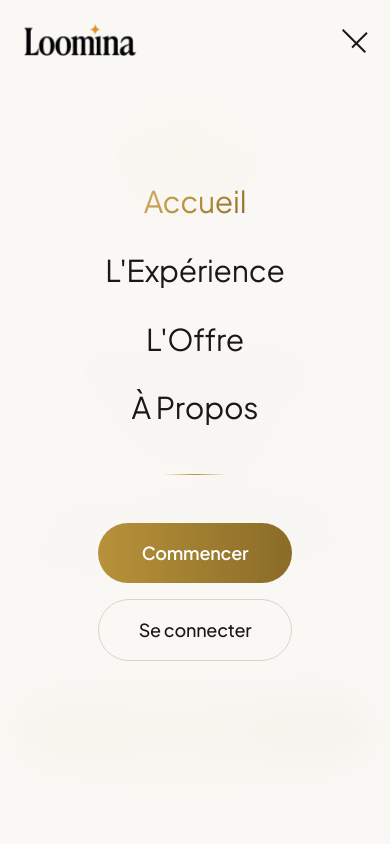
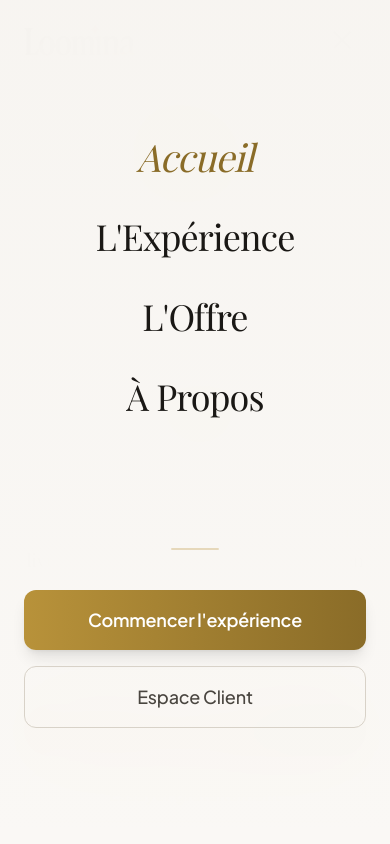
Before and after one commit to solalchetrit/loomina, a Next.js app: page / in a window 390 px wide. Both pictures are taken after a click on the button "Menu". Shown: the top 844 px of the page. Built offline with nearby package versions, Linux system fonts and the light colour scheme; a web font is replaced by a local one.

Commit message:
fix(Header): improve animation frame implementation, refine mobile menu design and fix scroll lock

```diff
--- a/components/Header.tsx
+++ b/components/Header.tsx
@@ -3,7 +3,7 @@
 import { useState, useEffect } from "react";
 import Link from "next/link";
 import Image from "next/image";
-import { motion, AnimatePresence } from "framer-motion";
+import { motion, AnimatePresence, Variants } from "framer-motion";
 import { usePathname } from "next/navigation";
 
 const NAV_LINKS = [
@@ -19,45 +19,94 @@ export default function Header() {
   const pathname = usePathname();
 
   useEffect(() => {
-    requestAnimationFrame(() => setIsScrolled(window.scrollY > 20));
-
+    // Throttled scroll handler
+    let ticking = false;
     const handleScroll = () => {
+      if (!ticking) {
+        window.requestAnimationFrame(() => {
           setIsScrolled(window.scrollY > 20);
+          ticking = false;
+        });
+        ticking = true;
+      }
     };
     window.addEventListener("scroll", handleScroll);
     return () => window.removeEventListener("scroll", handleScroll);
   }, []);
 
-  // Body scroll lock
+  // Body scroll lock with padding adjustment to prevent layout shift
   useEffect(() => {
     if (isOpen) {
+      const scrollbarWidth = window.innerWidth - document.documentElement.clientWidth;
       document.body.style.overflow = "hidden";
+      document.body.style.paddingRight = `${scrollbarWidth}px`;
     } else {
-      document.body.style.overflow = "unset";
+      // Small timeout to allow exit animation to start before unlocking
+      const timer = setTimeout(() => {
+        document.body.style.overflow = "";
+        document.body.style.paddingRight = "";
+      }, 0);
+      return () => clearTimeout(timer);
     }
     return () => {
-      document.body.style.overflow = "unset";
+      document.body.style.overflow = "";
+      document.body.style.paddingRight = "";
     };
   }, [isOpen]);
+
+  // Animation Variants
+  const menuVariants: Variants = {
+    closed: {
+      opacity: 0,
+      clipPath: "inset(0% 0% 100% 0%)",
+      transition: {
+        type: "spring",
+        stiffness: 400,
+        damping: 40,
+        when: "afterChildren",
+        staggerChildren: 0.05,
+        staggerDirection: -1
+      }
+    },
+    open: {
+      opacity: 1,
+      clipPath: "inset(0% 0% 0% 0%)",
+      transition: {
+        type: "spring",
+        stiffness: 300,
+        damping: 30,
+        when: "beforeChildren",
+        staggerChildren: 0.1,
+        delayChildren: 0.1
+      }
+    }
+  };
+
+  const itemVariants: Variants = {
+    closed: { opacity: 0, y: 20 },
+    open: { opacity: 1, y: 0, transition: { type: "spring", stiffness: 300, damping: 24 } }
+  };
 
   return (
     <>
       <motion.header
-        initial={{ y: 0, opacity: 1 }}
-        className={`fixed top-0 w-full transition-all duration-500 ${isOpen ? "z-[120]" : "z-50"} ${isScrolled
-          ? "bg-[var(--loomina-void)]/95 backdrop-blur-xl"
+        initial={{ y: -100, opacity: 0 }}
+        animate={{ y: 0, opacity: 1 }}
+        transition={{ duration: 0.8, ease: [0.16, 1, 0.3, 1] }}
+        className={`fixed top-0 w-full transition-all duration-500 z-[900] ${isScrolled || isOpen
+          ? "bg-[var(--loomina-void)]/80 backdrop-blur-xl border-b border-[var(--loomina-mist)]/20"
           : "bg-transparent"
           }`}
       >
         <div className={`mx-auto flex items-center justify-between px-6 transition-all duration-500 ${isScrolled ? "h-16" : "h-20"} max-w-7xl`}>
           {/* Logo */}
-          <Link href="/" className="relative z-10 flex shrink-0 items-center group">
+          <Link href="/" className="relative z-[920] flex shrink-0 items-center group" onClick={() => setIsOpen(false)}>
             <div className="relative h-8 w-40">
               <Image
                 src="/header-logo-trimmed.png"
                 alt="Logo Loomina"
                 fill
-                className="object-contain object-left transition-all duration-300 group-hover:opacity-70"
+                className="object-contain object-left transition-all duration-300 group-hover:opacity-80"
                 priority
                 sizes="(max-width: 768px) 144px, 192px"
               />
@@ -74,7 +123,7 @@ export default function Header() {
                 px-5 py-2.5 rounded-full
                 text-sm font-medium transition-all duration-300 ease-out
                 ${pathname === item.href
-                    ? "text-[var(--text-primary)] bg-[var(--loomina-mist)]/50"
+                    ? "text-[var(--text-primary)] bg-[var(--loomina-mist)]/50 shadow-sm"
                     : "text-[var(--text-secondary)] hover:text-[var(--text-primary)] hover:bg-[var(--loomina-mist)]/30"
                   }
               `}
@@ -94,7 +143,8 @@ export default function Header() {
               bg-gradient-to-r from-[var(--loomina-gold)] to-[var(--loomina-gold-dark)]
               text-white font-sans font-semibold text-sm
               transition-all duration-300
-              hover:shadow-lg hover:shadow-[var(--loomina-gold)]/20 hover:scale-105
+              shadow-md shadow-[var(--loomina-gold)]/20
+              hover:shadow-lg hover:shadow-[var(--loomina-gold)]/30 hover:-translate-y-0.5
             "
             >
               Commencer
@@ -107,7 +157,7 @@ export default function Header() {
               border border-[var(--loomina-mist)] text-[var(--text-secondary)]
               text-sm font-medium
               transition-all duration-300
-              hover:border-[var(--loomina-gold)] hover:text-[var(--loomina-gold)]
+              hover:border-[var(--loomina-gold)] hover:text-[var(--loomina-gold)] hover:bg-[var(--loomina-void)]
             "
             >
               Se connecter
@@ -117,17 +167,22 @@ export default function Header() {
           {/* MOBILE BURGER BUTTON */}
           <button
             onClick={() => setIsOpen(!isOpen)}
-            className="md:hidden relative z-[120] flex items-center justify-center w-10 h-10 -mr-2"
+            className="md:hidden relative z-[920] flex flex-col items-center justify-center w-12 h-12 rounded-full hover:bg-[var(--loomina-mist)]/20 transition-colors"
             aria-label="Menu"
+            aria-expanded={isOpen}
           >
-            <div className="flex flex-col gap-1.5 w-8 items-end justify-center">
+            <div className="flex flex-col gap-[5px] w-6 items-center justify-center">
               <motion.span
-                animate={isOpen ? { rotate: 45, y: 5 } : { rotate: 0, y: 0 }}
-                className="w-full h-0.5 bg-[var(--text-primary)] block origin-center transition-all duration-500 ease-[0.16,1,0.3,1]"
+                animate={isOpen ? { rotate: 45, y: 7 } : { rotate: 0, y: 0 }}
+                className="w-full h-[2px] bg-[var(--text-primary)] block origin-center transition-all duration-300 ease-out rounded-full"
               />
               <motion.span
-                animate={isOpen ? { rotate: -45, y: -4 } : { rotate: 0, y: 0 }}
-                className="w-2/3 h-0.5 bg-[var(--text-primary)] block origin-center transition-all duration-500 ease-[0.16,1,0.3,1]"
+                animate={isOpen ? { opacity: 0, x: 10 } : { opacity: 1, x: 0 }}
+                className="w-full h-[2px] bg-[var(--text-primary)] block origin-center transition-all duration-300 ease-out rounded-full"
+              />
+              <motion.span
+                animate={isOpen ? { rotate: -45, y: -7 } : { rotate: 0, y: 0 }}
+                className="w-full h-[2px] bg-[var(--text-primary)] block origin-center transition-all duration-300 ease-out rounded-full"
               />
             </div>
           </button>
@@ -135,39 +190,31 @@ export default function Header() {
         </div>
       </motion.header>
 
-      {/* MOBILE FULLSCREEN MENU - Moved outside header to avoid backdrop-filter constraints */}
+      {/* MOBILE FULLSCREEN MENU */}
       <AnimatePresence>
         {isOpen && (
           <motion.div
-            initial={{ opacity: 0 }}
-            animate={{ opacity: 1 }}
-            exit={{ opacity: 0 }}
-            transition={{ duration: 0.3 }}
-            className="fixed inset-0 z-[110] flex flex-col items-center justify-center md:hidden"
+            initial="closed"
+            animate="open"
+            exit="closed"
+            variants={menuVariants}
+            className="fixed inset-0 z-[910] flex flex-col pt-32 pb-10 px-6 md:hidden bg-[var(--loomina-void)]/98 backdrop-blur-2xl"
           >
-            {/* Backdrop Blur */}
-            <div className="absolute inset-0 bg-[#faf8f5]/95 backdrop-blur-xl" />
+            {/* Background Texture/Gradient for Premium Feel */}
+            <div className="absolute inset-0 z-0 bg-gradient-to-b from-[var(--loomina-mist)]/10 to-transparent pointer-events-none" />
 
-            <nav className="relative z-10 flex flex-col items-center gap-8">
-              {NAV_LINKS.map((item, index) => (
-                <motion.div
-                  key={item.href}
-                  initial={{ opacity: 0, y: 20 }}
-                  animate={{ opacity: 1, y: 0 }}
-                  exit={{ opacity: 0, y: 10 }}
-                  transition={{
-                    animate: { delay: index * 0.1, duration: 0.4 },
-                    exit: { delay: 0, duration: 0.2 }
-                  }}
-                >
+            <nav className="relative z-10 flex flex-col items-center justify-between h-full max-h-[600px] mx-auto w-full max-w-sm">
+              <div className="flex flex-col items-center gap-6 w-full">
+                {NAV_LINKS.map((item) => (
+                  <motion.div key={item.href} variants={itemVariants} className="w-full">
                     <Link
                       href={item.label === "Accueil" ? "/#home" : item.href}
                       onClick={() => setIsOpen(false)}
                       className={`
-                    text-3xl font-sans transition-all duration-300
+                        block w-full text-center text-4xl font-serif tracking-tight transition-all duration-300 py-2
                         ${pathname === item.href
-                        ? "text-gradient-gold"
-                        : "text-[var(--text-primary)] hover:text-[var(--loomina-gold)]"
+                          ? "text-[var(--loomina-gold-dark)] italic scale-105"
+                          : "text-[var(--text-primary)] hover:text-[var(--loomina-gold)] hover:scale-105"
                         }
                       `}
                     >
@@ -175,38 +222,40 @@ export default function Header() {
                     </Link>
                   </motion.div>
                 ))}
+              </div>
 
               <motion.div
-                className="w-16 h-px bg-gradient-to-r from-transparent via-[var(--loomina-gold)] to-transparent my-4"
-                initial={{ scaleX: 0 }}
-                animate={{ scaleX: 1 }}
-                transition={{ delay: 0.4 }}
-              />
+                variants={itemVariants}
+                className="w-full flex flex-col gap-4 mt-8"
+              >
+                <div className="w-12 h-0.5 bg-[var(--loomina-gold)]/30 mx-auto mb-6 rounded-full" />
 
-              <motion.div
-                initial={{ opacity: 0, y: 20 }}
-                animate={{ opacity: 1, y: 0 }}
-                exit={{ opacity: 0, y: 10 }}
-                transition={{
-                  animate: { delay: 0.4, duration: 0.4 },
-                  exit: { delay: 0, duration: 0.2 }
-                }}
-                className="flex flex-col gap-4"
-              >
                 <Link
                   href="/order"
                   onClick={() => setIsOpen(false)}
-                  className="px-10 py-4 rounded-full bg-gradient-to-r from-[var(--loomina-gold)] to-[var(--loomina-gold-dark)] text-white text-lg font-semibold text-center active:scale-95 transition-transform"
+                  className="
+                    w-full py-4 rounded-xl
+                    bg-gradient-to-r from-[var(--loomina-gold)] to-[var(--loomina-gold-dark)]
+                    text-white text-lg font-semibold text-center
+                    shadow-lg shadow-[var(--loomina-gold)]/20
+                    active:scale-95 transition-all
+                  "
                 >
-                  Commencer
+                  Commencer l'expérience
                 </Link>
 
                 <Link
                   href="/dashboard"
                   onClick={() => setIsOpen(false)}
-                  className="px-10 py-4 rounded-full border border-[var(--loomina-mist)] text-[var(--text-primary)] text-lg font-medium text-center active:scale-95 transition-transform"
+                  className="
+                    w-full py-4 rounded-xl
+                    border border-[var(--loomina-mist)]
+                    text-[var(--text-secondary)] text-lg font-medium text-center
+                    hover:bg-[var(--loomina-mist)]/10 hover:border-[var(--loomina-gold)] hover:text-[var(--loomina-gold)]
+                    active:scale-95 transition-all
+                  "
                 >
-                  Se connecter
+                  Espace Client
                 </Link>
               </motion.div>
             </nav>
```
Lines whose indentation alone changed are shown as unchanged.
